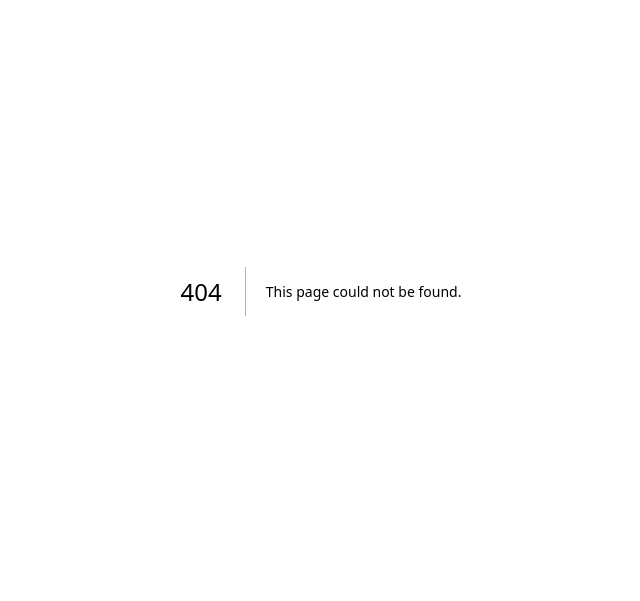
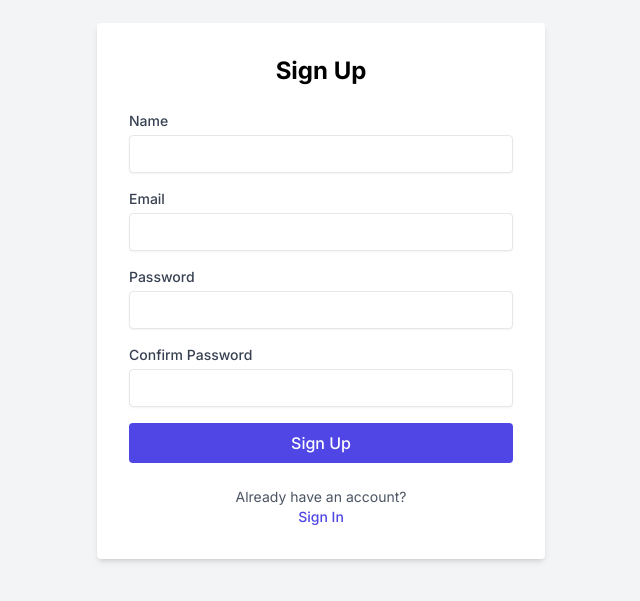
Before and after one commit to Mohamed-lehbib/PFE, a Next.js app: page /signup in a window 1280 px wide. Before the commit this address had no page. Shown: the part 109-710 px from the top of the page, without its empty margins (319-959 px from the left). Built offline with nearby package versions, Linux system fonts and the light colour scheme.

Commit message:
creating the signin and signup screen

```diff
--- a/package.json
+++ b/package.json
@@ -12,7 +12,8 @@
     "antd": "^5.17.3",
     "next": "14.2.3",
     "react": "^18",
-    "react-dom": "^18"
+    "react-dom": "^18",
+    "react-hook-form": "^7.51.5"
   },
   "devDependencies": {
     "@types/node": "^20",
--- /dev/null
+++ b/src/app/signin/page.tsx
@@ -0,0 +1,79 @@
+"use client";
+import { useForm, SubmitHandler } from "react-hook-form";
+import Link from "next/link";
+
+interface SignInFormData {
+  email: string;
+  password: string;
+}
+
+const SignIn = () => {
+  const {
+    register,
+    handleSubmit,
+    formState: { errors },
+  } = useForm<SignInFormData>();
+  const onSubmit: SubmitHandler<SignInFormData> = (data) => {
+    console.log(data);
+  };
+
+  return (
+    <div className="flex items-center justify-center min-h-screen bg-gray-100">
+      <div className="w-full max-w-md p-8 space-y-6 bg-white rounded shadow-md">
+        <h2 className="text-2xl font-bold text-center">Sign In</h2>
+        <form onSubmit={handleSubmit(onSubmit)} className="space-y-4">
+          <div>
+            <label
+              htmlFor="email"
+              className="block text-sm font-medium text-gray-700"
+            >
+              Email
+            </label>
+            <input
+              id="email"
+              type="email"
+              {...register("email", { required: "Email is required" })}
+              className="w-full px-3 py-2 mt-1 border rounded shadow-sm focus:ring-indigo-500 focus:border-indigo-500 sm:text-sm"
+            />
+            {errors.email && (
+              <p className="text-sm text-red-600">{errors.email.message}</p>
+            )}
+          </div>
+          <div>
+            <label
+              htmlFor="password"
+              className="block text-sm font-medium text-gray-700"
+            >
+              Password
+            </label>
+            <input
+              id="password"
+              type="password"
+              {...register("password", { required: "Password is required" })}
+              className="w-full px-3 py-2 mt-1 border rounded shadow-sm focus:ring-indigo-500 focus:border-indigo-500 sm:text-sm"
+            />
+            {errors.password && (
+              <p className="text-sm text-red-600">{errors.password.message}</p>
+            )}
+          </div>
+          <button
+            type="submit"
+            className="w-full px-4 py-2 font-medium text-white bg-indigo-600 rounded hover:bg-indigo-700 focus:outline-none focus:ring-2 focus:ring-indigo-500"
+          >
+            Sign In
+          </button>
+        </form>
+        <div className="text-sm text-center text-gray-600">
+          Don't have an account?{" "}
+          <Link href="/signup">
+            <p className="font-medium text-indigo-600 hover:text-indigo-500">
+              Sign Up
+            </p>
+          </Link>
+        </div>
+      </div>
+    </div>
+  );
+};
+
+export default SignIn;
--- a/src/app/signin/pages.tsx
+++ /dev/null
@@ -1,5 +0,0 @@
-import React from "react";
-
-export default function SignIn() {
-  return <div>SignIn</div>;
-}
--- /dev/null
+++ b/src/app/signup/page.tsx
@@ -0,0 +1,122 @@
+"use client";
+import { useForm, SubmitHandler } from "react-hook-form";
+import Link from "next/link";
+
+interface SignUpFormData {
+  name: string;
+  email: string;
+  password: string;
+  confirmPassword: string;
+}
+
+const SignUp = () => {
+  const {
+    register,
+    handleSubmit,
+    watch,
+    formState: { errors },
+  } = useForm<SignUpFormData>();
+  const onSubmit: SubmitHandler<SignUpFormData> = (data) => {
+    console.log(data);
+  };
+
+  return (
+    <div className="flex items-center justify-center min-h-screen bg-gray-100">
+      <div className="w-full max-w-md p-8 space-y-6 bg-white rounded shadow-md">
+        <h2 className="text-2xl font-bold text-center">Sign Up</h2>
+        <form onSubmit={handleSubmit(onSubmit)} className="space-y-4">
+          <div>
+            <label
+              htmlFor="name"
+              className="block text-sm font-medium text-gray-700"
+            >
+              Name
+            </label>
+            <input
+              id="name"
+              type="text"
+              {...register("name", { required: "Name is required" })}
+              className="w-full px-3 py-2 mt-1 border rounded shadow-sm focus:ring-indigo-500 focus:border-indigo-500 sm:text-sm"
+            />
+            {errors.name && (
+              <p className="text-sm text-red-600">{errors.name.message}</p>
+            )}
+          </div>
+          <div>
+            <label
+              htmlFor="email"
+              className="block text-sm font-medium text-gray-700"
+            >
+              Email
+            </label>
+            <input
+              id="email"
+              type="email"
+              {...register("email", { required: "Email is required" })}
+              className="w-full px-3 py-2 mt-1 border rounded shadow-sm focus:ring-indigo-500 focus:border-indigo-500 sm:text-sm"
+            />
+            {errors.email && (
+              <p className="text-sm text-red-600">{errors.email.message}</p>
+            )}
+          </div>
+          <div>
+            <label
+              htmlFor="password"
+              className="block text-sm font-medium text-gray-700"
+            >
+              Password
+            </label>
+            <input
+              id="password"
+              type="password"
+              {...register("password", { required: "Password is required" })}
+              className="w-full px-3 py-2 mt-1 border rounded shadow-sm focus:ring-indigo-500 focus:border-indigo-500 sm:text-sm"
+            />
+            {errors.password && (
+              <p className="text-sm text-red-600">{errors.password.message}</p>
+            )}
+          </div>
+          <div>
+            <label
+              htmlFor="confirmPassword"
+              className="block text-sm font-medium text-gray-700"
+            >
+              Confirm Password
+            </label>
+            <input
+              id="confirmPassword"
+              type="password"
+              {...register("confirmPassword", {
+                required: "Confirm Password is required",
+                validate: (value) =>
+                  value === watch("password") || "Passwords do not match",
+              })}
+              className="w-full px-3 py-2 mt-1 border rounded shadow-sm focus:ring-indigo-500 focus:border-indigo-500 sm:text-sm"
+            />
+            {errors.confirmPassword && (
+              <p className="text-sm text-red-600">
+                {errors.confirmPassword.message}
+              </p>
+            )}
+          </div>
+          <button
+            type="submit"
+            className="w-full px-4 py-2 font-medium text-white bg-indigo-600 rounded hover:bg-indigo-700 focus:outline-none focus:ring-2 focus:ring-indigo-500"
+          >
+            Sign Up
+          </button>
+        </form>
+        <div className="text-sm text-center text-gray-600">
+          Already have an account?{" "}
+          <Link href="/signin">
+            <p className="font-medium text-indigo-600 hover:text-indigo-500">
+              Sign In
+            </p>
+          </Link>
+        </div>
+      </div>
+    </div>
+  );
+};
+
+export default SignUp;
```
Also changed, not shown: 1 other file (tests, documents, lock files or other folders).
